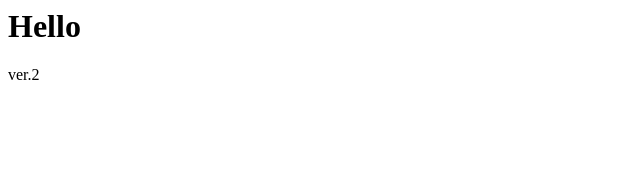
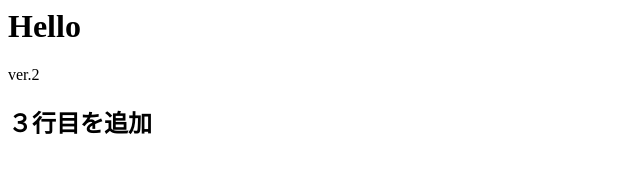
Before and after one commit to Flandremilk/gitTest, a plain HTML site: page index.html in a window 1280 px wide. Shown: the whole page, without its empty margins (0-640 px from the left). Drawn offline with Linux system fonts and the light colour scheme.

Commit message:
３行目を追加

```diff
--- a/index.html
+++ b/index.html
@@ -2,5 +2,6 @@
     <body>
         <h1>Hello</h1>
         <p>ver.2</p>
+        <h2>３行目を追加</h2>
     </body>
 </html>
```
